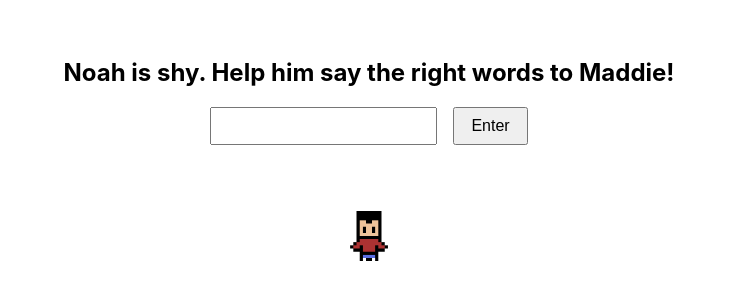
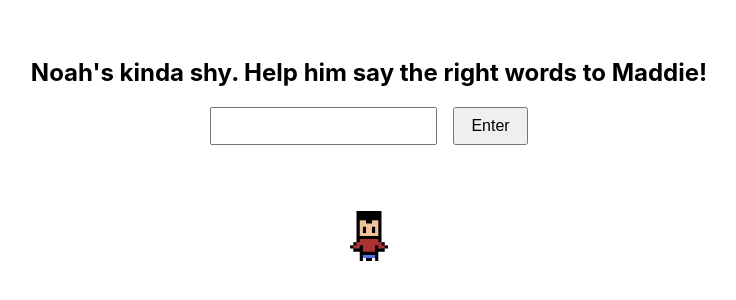
Before and after one commit to noahdkim/mad-xword, a React (Create React App) app: page / in a window 1280 px wide. Shown: the part 118-418 px from the top of the page, without its empty margins (271-1007 px from the left). Built offline with nearby package versions, Linux system fonts and the light colour scheme.

Commit message:
fix wording

```diff
--- a/src/App.js
+++ b/src/App.js
@@ -43,7 +43,7 @@ const App = () => {
     <div style={{ padding: '1rem', textAlign: 'center' }}>
       {!unlocked ? (
         <div style={{ marginTop: '20vh' }}>
-          <h2>Noah is shy. Help him say the right words to Maddie!</h2>
+          <h2>Noah's kinda shy. Help him say the right words to Maddie!</h2>
           <input
             type="password"
             value={passInput}
```
